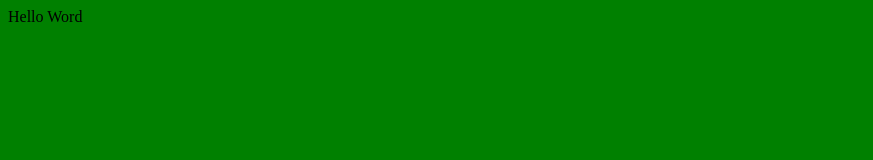
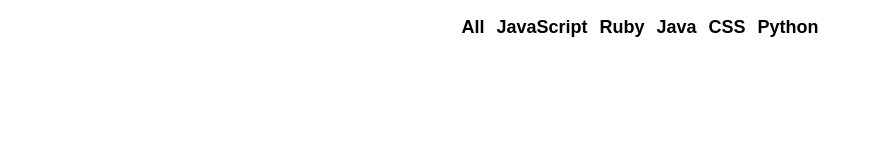
Before and after one commit to matheusquintaes/github-battle, a React app: page / in a window 1280 px wide. Shown: the whole page, without its empty margins (0-873 px from the left). Built offline with nearby package versions, Linux system fonts and the light colour scheme.

Commit message:
css improvements

```diff
--- /dev/null
+++ b/app/components/Popular.js
@@ -0,0 +1,19 @@
+import React from 'react'
+
+export default class Popular extends React.Component {
+  render() {
+    const languages = ['All', 'JavaScript', 'Ruby', 'Java', 'CSS', 'Python']
+
+    return (
+      <ul className='flex-center'>
+        {languages.map((language) => (
+          <li key={language}>
+            <button className='btn-clear nav-link'>
+              {language}
+            </button>
+          </li>
+        ))}
+      </ul>
+    )
+  }
+}
--- a/app/index.css
+++ b/app/index.css
@@ -1,3 +1,41 @@
+html, body, #app {
+  margin: 0;
+  height: 100%;
+  width: 100%;
+}
+
 body {
-  background: green;
+  font-family: -apple-system,BlinkMacSystemFont,Segoe UI,Roboto,Oxygen-Sans,Ubuntu,Cantarell,Helvetica Neue,sans-serif;
 }
+
+ul {
+  padding: 0;
+}
+
+li {
+  list-style-type: none;
+}
+
+.container {
+  max-width: 1200px;
+  margin: 0 auto;
+  padding: 50px;
+}
+
+.flex-center {
+  display: flex;
+  justify-content: center;
+  align-items: center;
+}
+
+.btn-clear {
+  border: none;
+  background: transparent;
+}
+
+.nav-link {
+  font-size: 18px;
+  font-weight: bold;
+  text-decoration: none;
+  color: inherit;
+}
--- a/app/index.js
+++ b/app/index.js
@@ -1,11 +1,12 @@
 import React from 'react'
 import ReactDOM from  'react-dom'
 import './index.css'
+import Popular from './components/Popular'
 
 class App extends React.Component {
    render() {
      return (
-      <div> Hello Word</div>
+      <div> <Popular/></div>
      )
    }
 }
```
